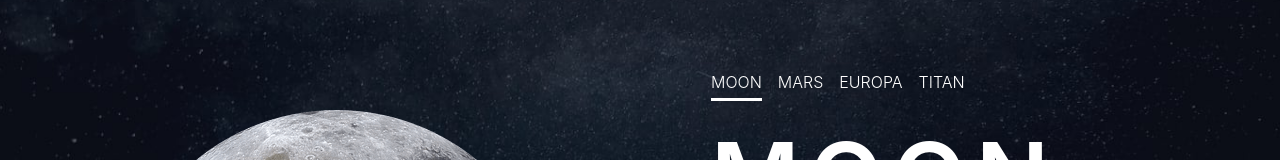
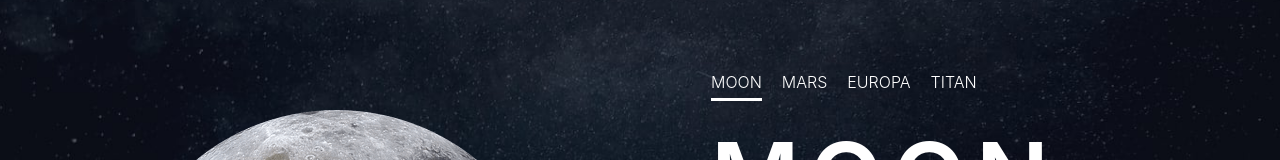
Before and after one commit to Adem20172025/Space-tourism, a React (Vite) app: page /Destination in a window 1280 px wide. Shown: the part 194-354 px from the top of the page. Built offline with nearby package versions, Linux system fonts and the light colour scheme.

Commit message:
Update Destination.tsx

```diff
--- a/src/Space-tourism-components/Destination.tsx
+++ b/src/Space-tourism-components/Destination.tsx
@@ -17,7 +17,7 @@ export function Destination() {
             <img src={data.destinations[activDest].images.png} />
           </article>
           <article className=" text-center flex flex-col gap-7 items-center px-5 w-full lg:w-1/2 lg:text-start lg:items-start">
-            <div className="flex gap-4">
+            <div className="flex gap-5">
               {data.destinations.map((planet, index) => {
                 return (
                   <p
```
